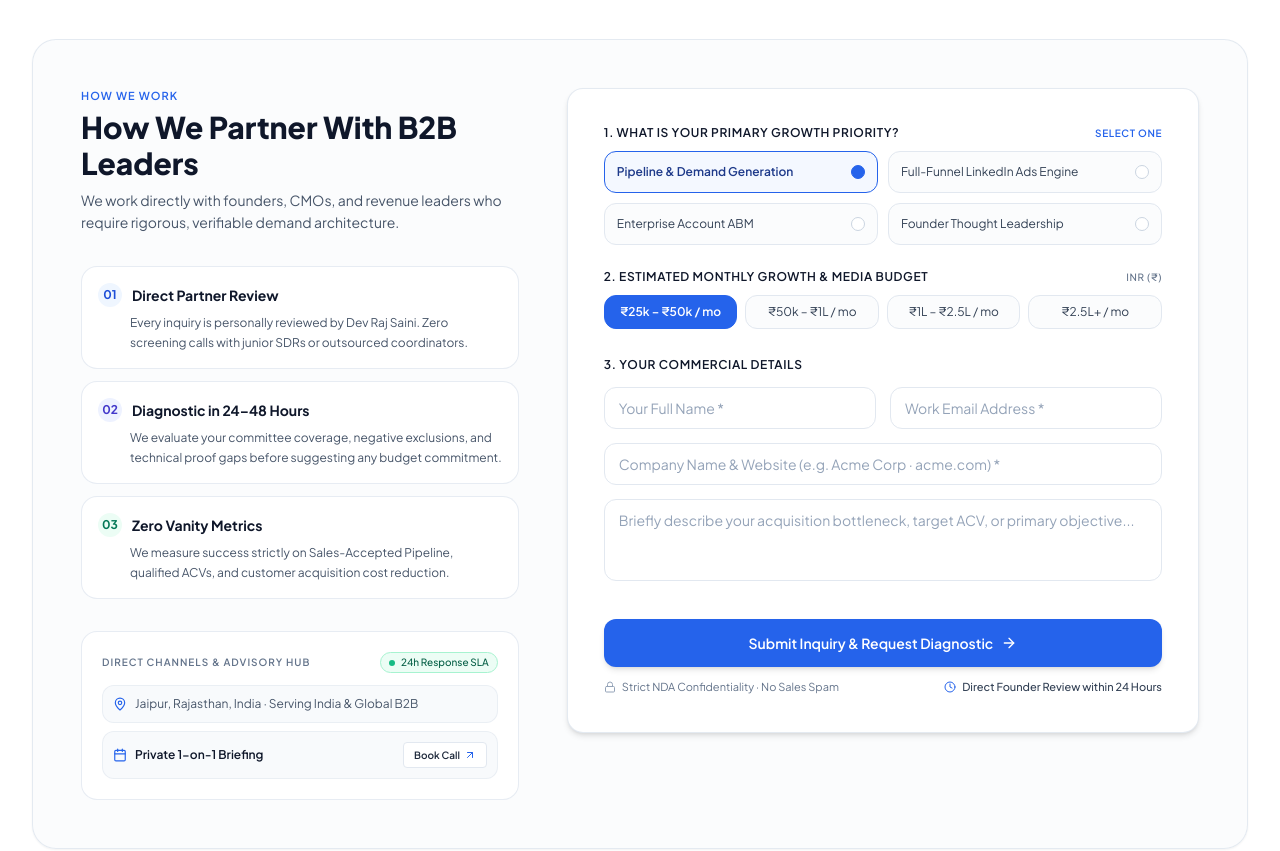
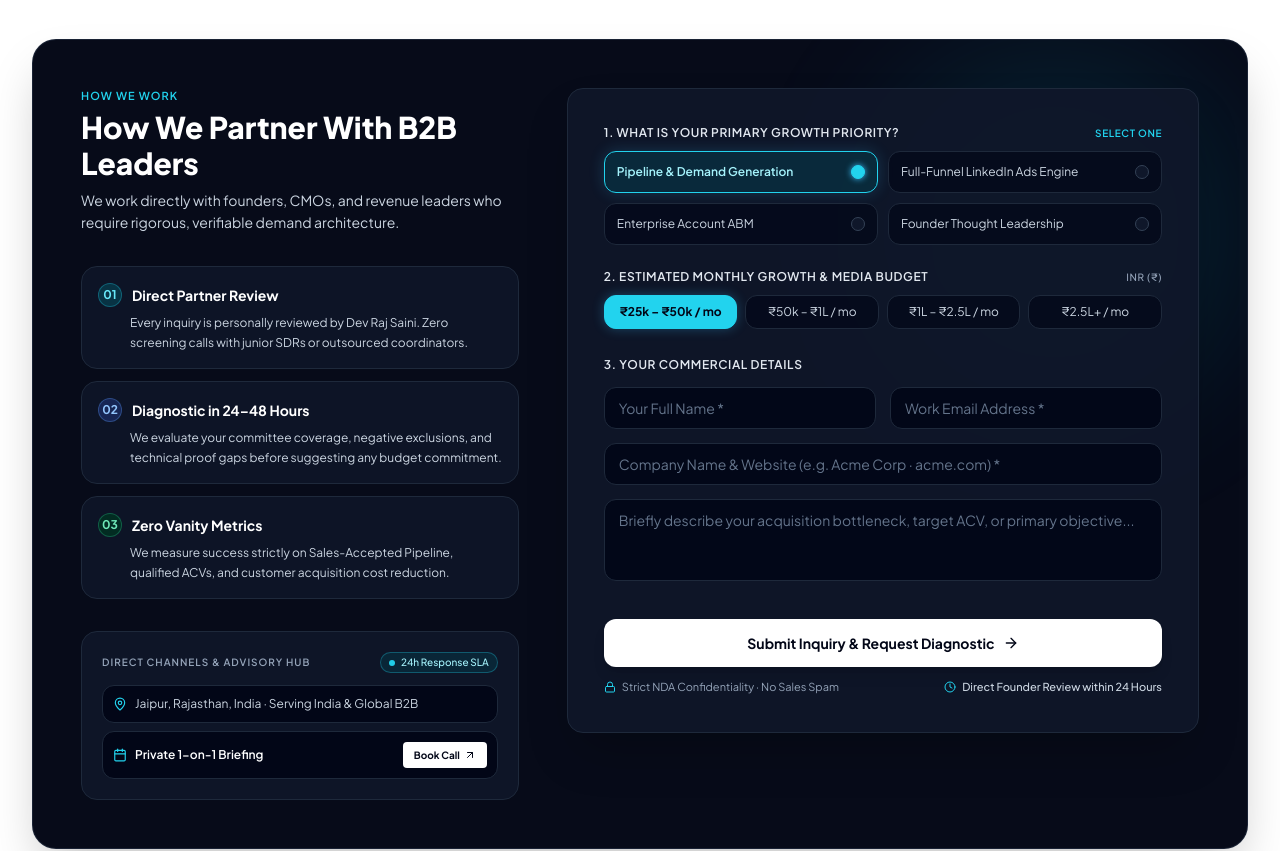
Before and after one commit to Kamu08/Saini-Nexus, a Next.js app: page /contact in a window 1280 px wide. Shown: the part 280-1131 px from the top of the page. Built offline with nearby package versions, Linux system fonts and the light colour scheme.

Commit message:
Extend hero midnight-navy, cyan glow, and high-contrast theme across the full homepage (Capabilities, Credentials, Pipeline Visualizer, 7-Stage Audit, Founder Dossier, and Intake Form)

```diff
--- a/src/components/ContactForm.tsx
+++ b/src/components/ContactForm.tsx
@@ -138,64 +138,67 @@ export function ContactForm() {
       </div>
 
       {/* Main Container: Modern Split */}
-      <div className="bg-slate-50/60 border border-slate-200/90 rounded-3xl p-6 sm:p-10 lg:p-12 shadow-sm grid grid-cols-1 lg:grid-cols-12 gap-8 lg:gap-12">
+      <div className="bg-[#070B19] border border-slate-800/80 rounded-2xl sm:rounded-3xl p-6 sm:p-10 lg:p-12 shadow-2xl grid grid-cols-1 lg:grid-cols-12 gap-8 lg:gap-12 text-white relative overflow-hidden">
+
+        {/* Subtle Ambient Cyan Glow */}
+        <div className="absolute top-0 right-0 w-96 h-96 bg-cyan-500/10 rounded-full blur-3xl pointer-events-none" />
 
         {/* LEFT COLUMN: The Consultation Dossier (5 cols) */}
-        <div className="lg:col-span-5 flex flex-col justify-between space-y-8">
+        <div className="lg:col-span-5 flex flex-col justify-between space-y-8 relative z-10">
 
           <div className="space-y-6">
             <div>
-              <span className="text-[11px] font-semibold uppercase tracking-widest text-blue-600 block mb-1">
+              <span className="text-[11px] font-semibold uppercase tracking-widest text-cyan-400 block mb-1">
                 How We Work
               </span>
-              <h3 className="text-2xl sm:text-3xl font-extrabold text-slate-900 leading-snug">
+              <h3 className="text-2xl sm:text-3xl font-extrabold text-white leading-snug">
                 How We Partner With B2B Leaders
               </h3>
-              <p className="text-slate-600 text-sm mt-2 leading-relaxed">
+              <p className="text-slate-300 text-sm mt-2 leading-relaxed">
                 We work directly with founders, CMOs, and revenue leaders who require rigorous, verifiable demand architecture.
               </p>
             </div>
 
             {/* 3 Commitments */}
             <div className="space-y-3 pt-2">
-              <div className="bg-white border border-slate-200/80 rounded-2xl p-4 shadow-xs">
+              <div className="bg-slate-900/80 border border-slate-800 rounded-2xl p-4 shadow-xs">
                 <div className="flex items-center gap-2.5 mb-1.5">
-                  <span className="w-6 h-6 rounded-full bg-blue-50 text-blue-700 text-xs font-bold flex items-center justify-center">
+                  <span className="w-6 h-6 rounded-full bg-cyan-950 text-cyan-300 border border-cyan-400/30 text-xs font-bold flex items-center justify-center">
                     01
                   </span>
-                  <h4 className="font-bold text-slate-900 text-sm">
+                  <h4 className="font-bold text-white text-sm">
                     Direct Partner Review
                   </h4>
                 </div>
-                <p className="text-xs text-slate-600 pl-8 leading-relaxed">
+                <p className="text-xs text-slate-300 pl-8 leading-relaxed">
                   Every inquiry is personally reviewed by Dev Raj Saini. Zero screening calls with junior SDRs or outsourced coordinators.
                 </p>
               </div>
 
-              <div className="bg-white border border-slate-200/80 rounded-2xl p-4 shadow-xs">
+              <div className="bg-slate-900/80 border border-slate-800 rounded-2xl p-4 shadow-xs">
                 <div className="flex items-center gap-2.5 mb-1.5">
-                  <span className="w-6 h-6 rounded-full bg-indigo-50 text-indigo-700 text-xs font-bold flex items-center justify-center">
+                  <span className="w-6 h-6 rounded-full bg-blue-950 text-blue-300 border border-blue-400/30 text-xs font-bold flex items-center justify-center">
                     02
                   </span>
-                  <h4 className="font-bold text-slate-900 text-sm">
+                  <h4 className="font-bold text-white text-sm">
                     Diagnostic in 24–48 Hours
                   </h4>
                 </div>
-                <p className="text-xs text-slate-600 pl-8 leading-relaxed">
+                <p className="text-xs text-slate-300 pl-8 leading-relaxed">
                   We evaluate your committee coverage, negative exclusions, and technical proof gaps before suggesting any budget commitment.
                 </p>
               </div>
 
-              <div className="bg-white border border-slate-200/80 rounded-2xl p-4 shadow-xs">
+              <div className="bg-slate-900/80 border border-slate-800 rounded-2xl p-4 shadow-xs">
                 <div className="flex items-center gap-2.5 mb-1.5">
-                  <span className="w-6 h-6 rounded-full bg-emerald-50 text-emerald-700 text-xs font-bold flex items-center justify-center">
+                  <span className="w-6 h-6 rounded-full bg-emerald-950 text-emerald-300 border border-emerald-400/30 text-xs font-bold flex items-center justify-center">
                     03
                   </span>
-                  <h4 className="font-bold text-slate-900 text-sm">
+                  <h4 className="font-bold text-white text-sm">
                     Zero Vanity Metrics
                   </h4>
                 </div>
-                <p className="text-xs text-slate-600 pl-8 leading-relaxed">
+                <p className="text-xs text-slate-300 pl-8 leading-relaxed">
                   We measure success strictly on Sales-Accepted Pipeline, qualified ACVs, and customer acquisition cost reduction.
                 </p>
               </div>
@@ -203,34 +206,34 @@ export function ContactForm() {
           </div>
 
           {/* Quick Contact & Verified Channels */}
-          <div className="bg-white border border-slate-200/80 rounded-2xl p-5 space-y-3 shadow-xs">
+          <div className="bg-slate-900/90 border border-slate-800 rounded-2xl p-5 space-y-3 shadow-xs">
             <div className="flex items-center justify-between">
-              <span className="text-[10px] font-semibold uppercase tracking-widest text-slate-500">
+              <span className="text-[10px] font-semibold uppercase tracking-widest text-slate-400">
                 Direct Channels &amp; Advisory Hub
               </span>
-              <span className="inline-flex items-center gap-1.5 text-[10px] font-medium text-emerald-800 bg-emerald-50 border border-emerald-200 px-2 py-0.5 rounded-full">
-                <span className="w-1.5 h-1.5 rounded-full bg-emerald-500 animate-pulse" />
+              <span className="inline-flex items-center gap-1.5 text-[10px] font-medium text-cyan-200 bg-cyan-950/60 border border-cyan-400/30 px-2 py-0.5 rounded-full">
+                <span className="w-1.5 h-1.5 rounded-full bg-cyan-400 animate-pulse" />
                 24h Response SLA
               </span>
             </div>
 
             <div className="space-y-2 text-xs">
-              <div className="flex items-center gap-2 p-2.5 rounded-xl bg-slate-50 border border-slate-200/60 text-slate-600">
-                <MapPin className="w-3.5 h-3.5 text-blue-600 shrink-0" />
+              <div className="flex items-center gap-2 p-2.5 rounded-xl bg-slate-950 border border-slate-800 text-slate-300">
+                <MapPin className="w-3.5 h-3.5 text-cyan-400 shrink-0" />
                 <span>Jaipur, Rajasthan, India · Serving India &amp; Global B2B</span>
               </div>
 
-              <div className="flex items-center justify-between gap-2 p-2.5 rounded-xl bg-slate-50 border border-slate-200/60 text-slate-600">
+              <div className="flex items-center justify-between gap-2 p-2.5 rounded-xl bg-slate-950 border border-slate-800 text-slate-300">
                 <div className="flex items-center gap-2">
-                  <Calendar className="w-3.5 h-3.5 text-blue-600 shrink-0" />
-                  <span className="font-semibold text-slate-900">Private 1-on-1 Briefing</span>
+                  <Calendar className="w-3.5 h-3.5 text-cyan-400 shrink-0" />
+                  <span className="font-semibold text-white">Private 1-on-1 Briefing</span>
                 </div>
                 <Link
                   href="/book"
-                  className="px-2.5 py-1 bg-white border border-slate-200 text-[10px] font-semibold rounded hover:bg-slate-50 transition-colors shrink-0 inline-flex items-center gap-1 text-slate-800 shadow-xs"
+                  className="px-2.5 py-1 bg-white border border-transparent text-[10px] font-bold rounded hover:bg-cyan-100 transition-colors shrink-0 inline-flex items-center gap-1 text-slate-950 shadow-xs"
                 >
                   <span>Book Call</span>
-                  <ArrowUpRight className="w-3 h-3 text-blue-600" />
+                  <ArrowUpRight className="w-3 h-3 text-slate-950" />
                 </Link>
               </div>
             </div>
@@ -239,8 +242,8 @@ export function ContactForm() {
         </div>
 
         {/* RIGHT COLUMN: Business Inquiry Card (7 cols) */}
-        <div className="lg:col-span-7">
-          <div className="bg-white border border-slate-200/90 rounded-2xl p-6 sm:p-8 lg:p-9 shadow-md">
+        <div className="lg:col-span-7 relative z-10">
+          <div className="bg-slate-900/90 border border-slate-800 rounded-2xl p-6 sm:p-8 lg:p-9 shadow-2xl">
 
             {submitted ? (
               <div className="py-12 text-center space-y-6">
@@ -297,9 +300,9 @@ export function ContactForm() {
 
                 {/* Step 1: Strategic Focus Area */}
                 <div className="space-y-2.5">
-                  <label className="text-xs font-semibold uppercase tracking-wider text-slate-900 flex items-center justify-between">
+                  <label className="text-xs font-semibold uppercase tracking-wider text-slate-200 flex items-center justify-between">
                     <span>1. What is your primary growth priority?</span>
-                    <span className="text-[10px] text-blue-600 font-semibold">Select One</span>
+                    <span className="text-[10px] text-cyan-400 font-semibold">Select One</span>
                   </label>
 
                   <div className="grid grid-cols-1 sm:grid-cols-2 gap-2.5">
@@ -310,16 +313,16 @@ export function ContactForm() {
                           key={area.id}
                           type="button"
                           onClick={() => setSelectedFocus(area.id)}
-                          className={`text-left p-3 rounded-xl border transition-all text-xs flex items-center justify-between ${
+                          className={`text-left p-3 rounded-xl border transition-all text-xs flex items-center justify-between cursor-pointer ${
                             isSelected
-                              ? "bg-blue-50/70 border-blue-600 font-semibold text-blue-900 shadow-xs"
-                              : "bg-slate-50/60 border-slate-200 hover:border-slate-300 text-slate-700 hover:text-slate-900 hover:bg-slate-100/60"
+                              ? "bg-cyan-950/70 border-cyan-400 font-semibold text-cyan-200 shadow-[0_0_15px_rgba(56,189,248,0.2)]"
+                              : "bg-slate-950/70 border-slate-800 hover:border-slate-700 text-slate-300 hover:text-white"
                           }`}
                         >
                           <span className="truncate">{area.label}</span>
                           <span
                             className={`w-3.5 h-3.5 rounded-full border shrink-0 ml-2 ${
-                              isSelected ? "bg-blue-600 border-blue-600" : "bg-white border-slate-300"
+                              isSelected ? "bg-cyan-400 border-cyan-400 shadow-[0_0_6px_#38bdf8]" : "bg-slate-900 border-slate-700"
                             }`}
                           />
                         </button>
@@ -330,9 +333,9 @@ export function ContactForm() {
 
                 {/* Step 2: Estimated Monthly Budget */}
                 <div className="space-y-2.5">
-                  <label className="text-xs font-semibold uppercase tracking-wider text-slate-900 flex items-center justify-between">
+                  <label className="text-xs font-semibold uppercase tracking-wider text-slate-200 flex items-center justify-between">
                     <span>2. Estimated Monthly Growth &amp; Media Budget</span>
-                    <span className="text-[10px] text-slate-500 font-medium">INR (₹)</span>
+                    <span className="text-[10px] text-slate-400 font-medium">INR (₹)</span>
                   </label>
 
                   <div className="grid grid-cols-2 sm:grid-cols-4 gap-2">
@@ -343,10 +346,10 @@ export function ContactForm() {
                           key={tier.id}
                           type="button"
                           onClick={() => setSelectedBudget(tier.id)}
-                          className={`py-2 px-2.5 rounded-xl border text-center transition-all text-xs ${
+                          className={`py-2 px-2.5 rounded-xl border text-center transition-all text-xs cursor-pointer ${
                             isSelected
-                              ? "bg-blue-600 border-blue-600 font-semibold text-white shadow-xs"
-                              : "bg-slate-50/60 border-slate-200 hover:border-slate-300 text-slate-700 hover:text-slate-900 hover:bg-slate-100/60"
+                              ? "bg-cyan-400 border-cyan-400 font-bold text-slate-950 shadow-[0_0_12px_rgba(56,189,248,0.3)]"
+                              : "bg-slate-950/70 border-slate-800 hover:border-slate-700 text-slate-300 hover:text-white"
                           }`}
                         >
                           {tier.label}
@@ -358,7 +361,7 @@ export function ContactForm() {
 
                 {/* Step 3: Contact & Company Details */}
                 <div className="space-y-3.5 pt-1">
-                  <label className="text-xs font-semibold uppercase tracking-wider text-slate-900 block">
+                  <label className="text-xs font-semibold uppercase tracking-wider text-slate-200 block">
                     3. Your Commercial Details
                   </label>
 
@@ -370,7 +373,7 @@ export function ContactForm() {
                         placeholder="Your Full Name *"
                         value={formData.name}
                         onChange={(e) => setFormData({ ...formData, name: e.target.value })}
-                        className="w-full bg-white border border-slate-200 rounded-xl px-3.5 py-2.5 text-sm text-slate-900 placeholder:text-slate-400 focus:outline-none focus:border-blue-500 focus:ring-2 focus:ring-blue-100 transition-all shadow-xs"
+                        className="w-full bg-slate-950/90 border border-slate-800 rounded-xl px-3.5 py-2.5 text-sm text-white placeholder:text-slate-500 focus:outline-none focus:border-cyan-400 focus:ring-2 focus:ring-cyan-500/20 transition-all shadow-xs"
                       />
                     </div>
 
@@ -381,7 +384,7 @@ export function ContactForm() {
                         placeholder="Work Email Address *"
                         value={formData.workEmail}
                         onChange={(e) => setFormData({ ...formData, workEmail: e.target.value })}
-                        className="w-full bg-white border border-slate-200 rounded-xl px-3.5 py-2.5 text-sm text-slate-900 placeholder:text-slate-400 focus:outline-none focus:border-blue-500 focus:ring-2 focus:ring-blue-100 transition-all shadow-xs"
+                        className="w-full bg-slate-950/90 border border-slate-800 rounded-xl px-3.5 py-2.5 text-sm text-white placeholder:text-slate-500 focus:outline-none focus:border-cyan-400 focus:ring-2 focus:ring-cyan-500/20 transition-all shadow-xs"
                       />
                     </div>
                   </div>
@@ -393,7 +396,7 @@ export function ContactForm() {
                       placeholder="Company Name & Website (e.g. Acme Corp · acme.com) *"
                       value={formData.company}
                       onChange={(e) => setFormData({ ...formData, company: e.target.value })}
-                      className="w-full bg-white border border-slate-200 rounded-xl px-3.5 py-2.5 text-sm text-slate-900 placeholder:text-slate-400 focus:outline-none focus:border-blue-500 focus:ring-2 focus:ring-blue-100 transition-all shadow-xs"
+                      className="w-full bg-slate-950/90 border border-slate-800 rounded-xl px-3.5 py-2.5 text-sm text-white placeholder:text-slate-500 focus:outline-none focus:border-cyan-400 focus:ring-2 focus:ring-cyan-500/20 transition-all shadow-xs"
                     />
                   </div>
 
@@ -403,7 +406,7 @@ export function ContactForm() {
                       placeholder="Briefly describe your acquisition bottleneck, target ACV, or primary objective..."
                       value={formData.notes}
                       onChange={(e) => setFormData({ ...formData, notes: e.target.value })}
-                      className="w-full bg-white border border-slate-200 rounded-xl px-3.5 py-2.5 text-sm text-slate-900 placeholder:text-slate-400 focus:outline-none focus:border-blue-500 focus:ring-2 focus:ring-blue-100 transition-all resize-none shadow-xs"
+                      className="w-full bg-slate-950/90 border border-slate-800 rounded-xl px-3.5 py-2.5 text-sm text-white placeholder:text-slate-500 focus:outline-none focus:border-cyan-400 focus:ring-2 focus:ring-cyan-500/20 transition-all resize-none shadow-xs"
                     />
                   </div>
                 </div>
@@ -413,25 +416,25 @@ export function ContactForm() {
                   <button
                     type="submit"
                     disabled={loading}
-                    className="w-full py-3.5 px-6 rounded-xl bg-blue-600 hover:bg-blue-700 text-white font-semibold text-sm flex items-center justify-center gap-2 shadow-md hover:shadow-lg transition-all disabled:opacity-50 cursor-pointer"
+                    className="w-full py-3.5 px-6 rounded-xl bg-white hover:bg-cyan-100 text-slate-950 font-bold text-sm flex items-center justify-center gap-2 shadow-lg hover:shadow-cyan-500/20 transition-all disabled:opacity-50 cursor-pointer"
                   >
                     {loading ? (
                       <span>Submitting Diagnostic Request...</span>
                     ) : (
                       <>
                         <span>Submit Inquiry &amp; Request Diagnostic</span>
-                        <ArrowRight className="w-4 h-4 shrink-0" />
+                        <ArrowRight className="w-4 h-4 shrink-0 text-slate-950" />
                       </>
                     )}
                   </button>
 
-                  <div className="flex flex-col sm:flex-row items-center justify-between text-[11px] text-slate-500 gap-2 text-center sm:text-left">
+                  <div className="flex flex-col sm:flex-row items-center justify-between text-[11px] text-slate-400 gap-2 text-center sm:text-left">
                     <span className="flex items-center gap-1.5">
-                      <Lock className="w-3 h-3 text-slate-400 shrink-0" />
+                      <Lock className="w-3 h-3 text-cyan-400 shrink-0" />
                       Strict NDA Confidentiality · No Sales Spam
                     </span>
-                    <span className="flex items-center gap-1.5 text-slate-700 font-medium">
-                      <Clock className="w-3 h-3 text-blue-600 shrink-0" />
+                    <span className="flex items-center gap-1.5 text-slate-300 font-medium">
+                      <Clock className="w-3 h-3 text-cyan-400 shrink-0" />
                       Direct Founder Review within 24 Hours
                     </span>
                   </div>
```
Also changed, not shown: src/app/page.tsx (+76 -67 lines), src/components/LivePipelineVisualizer.tsx (+31 -29 lines).
